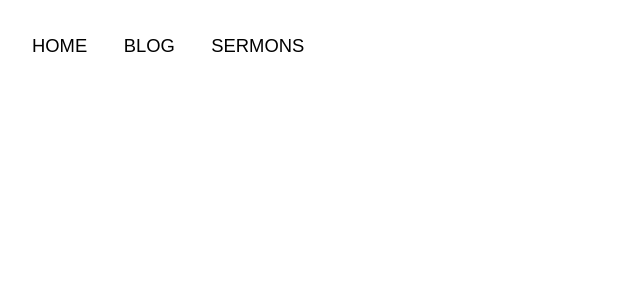
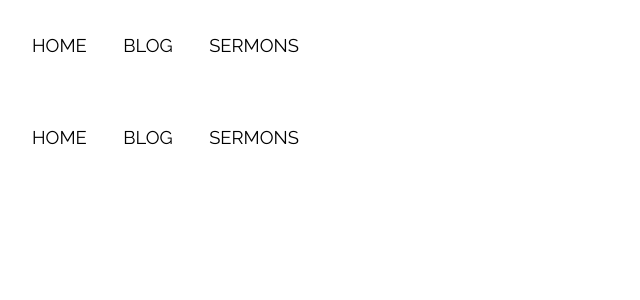
Before and after one commit to BobDeUncle/Logikos, a SvelteKit app in the folder frontend/: page / in a window 1280 px wide. Shown: the top 300 px of the page, without its empty margins (0-640 px from the left). Built offline with nearby package versions, Linux system fonts and the light colour scheme.

Commit message:
Add header and background-colour to layout

```diff
--- a/frontend/src/routes/+layout.svelte
+++ b/frontend/src/routes/+layout.svelte
@@ -1,9 +1,18 @@
 <script lang="ts">
 	import './layout.css';
+	import '@fontsource/raleway';
 	import favicon from '$lib/assets/favicon.svg';
+	import Header from './Header.svelte';
 
 	let { children } = $props();
 </script>
 
 <svelte:head><link rel="icon" href={favicon} /></svelte:head>
+<Header />
 {@render children()}
+
+<style>
+	:global(body) {
+		background-color: var(--color-primary-500);
+	}
+</style>
```
